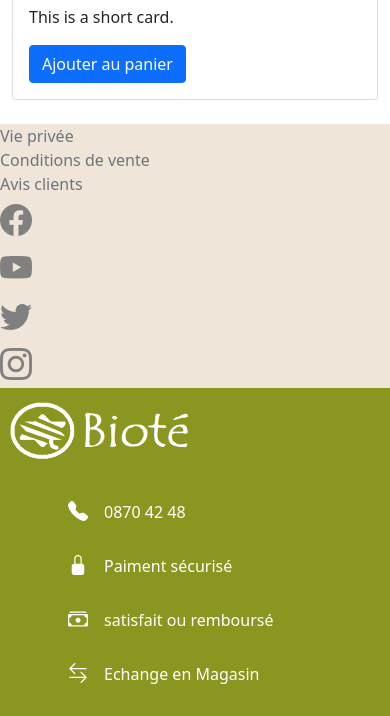
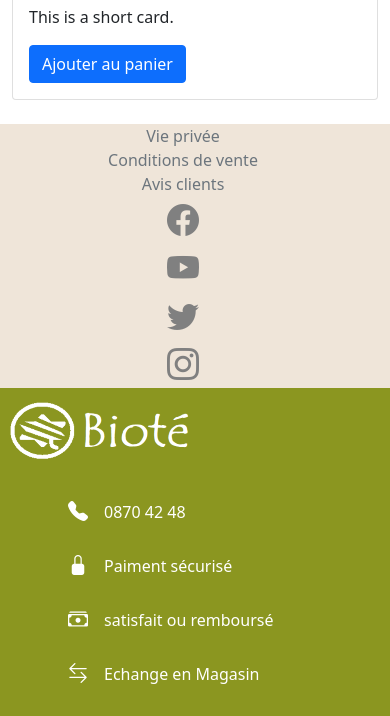
Before and after one commit to hbremond/E-Commerce, a plain HTML site: page index.html in a window 390 px wide. Shown: the part 2965-3681 px from the top of the page. Drawn offline with nearby package versions, Linux system fonts and the light colour scheme; files whose address does not match are found by name.

Commit message:
ajout du text-center pour la responsive footer

```diff
--- a/index.html
+++ b/index.html
@@ -242,26 +242,26 @@
     </div>
   </section>
   <footer class="mt-4">
-      <ul class="d-sm-flex align-items-sm-center justify-content-sm-center text-muted list-unstyled social-bloc company-item">
-        <li class="me-4" data-bs-toggle="modal" data-bs-target="#privacy-item">
+      <ul class="d-sm-flex container-fluid align-items-center justify-content-center text-muted list-unstyled social-bloc company-item">
+        <li class="me-4 text-center" data-bs-toggle="modal" data-bs-target="#privacy-item">
           Vie privée
         </li>
-        <li class="me-4" data-bs-toggle="modal" data-bs-target="#trade-item">
+        <li class="me-4 text-center" data-bs-toggle="modal" data-bs-target="#trade-item">
           Conditions de vente
         </li>
-        <li class="me-4" data-bs-toggle="modal" data-bs-target="#notice-item">
+        <li class="me-4 text-center" data-bs-toggle="modal" data-bs-target="#notice-item">
           Avis clients
         </li>
-        <li class="me-4 icon-size">
+        <li class="me-4 text-center icon-size">
           <a href="https://www.facebook.com/"><i class="bi bi-facebook"></i></a>
         </li>
-        <li class="me-4 icon-size">
+        <li class="me-4 text-center icon-size">
          <a href="https://www.youtube.com/"><i class="bi bi-youtube"></i></a>
         </li>
-        <li class="me-4 icon-size">
+        <li class="me-4 text-center icon-size">
           <a href="https://twitter.com/?lang=fr"><i class="bi bi-twitter"></i></a>
         </li>
-        <li class="me-4 icon-size">
+        <li class="me-4 text-center icon-size">
           <a href="https://www.instagram.com/?hl=fr"><i class="bi bi-instagram"></i></a>
         </li>
       </ul>
```
